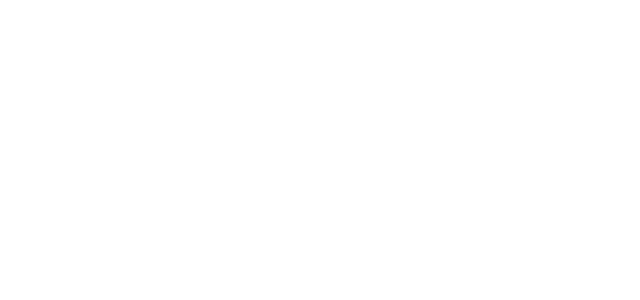
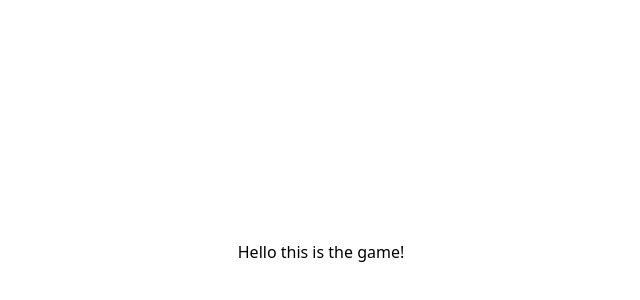
Before and after one commit to MrYious/Hangman-Game, a React (Vite) app in the folder app/: page / in a window 1280 px wide. Shown: the part 148-448 px from the top of the page, without its empty margins (319-959 px from the left). Built offline with nearby package versions, Linux system fonts and the light colour scheme.

Commit message:
setup router

```diff
--- a/app/src/main.tsx
+++ b/app/src/main.tsx
@@ -2,9 +2,11 @@ import './index.css'
 
 import React from 'react'
 import ReactDOM from 'react-dom/client'
+import { RouterProvider } from 'react-router-dom'
+import { router } from './routes/router'
 
 ReactDOM.createRoot(document.getElementById('root')!).render(
   <React.StrictMode>
-
+    <RouterProvider router={router} />
   </React.StrictMode>,
 )
--- /dev/null
+++ b/app/src/routes/Home.tsx
@@ -0,0 +1,9 @@
+
+
+export default function Home () {
+    return (
+        <main className=" flex min-h-screen justify-center items-center">
+            Hello this is the game!
+        </main>
+    )
+}
```
Also changed, not shown: app/src/routes/router.tsx (added, +9 -0 lines).
